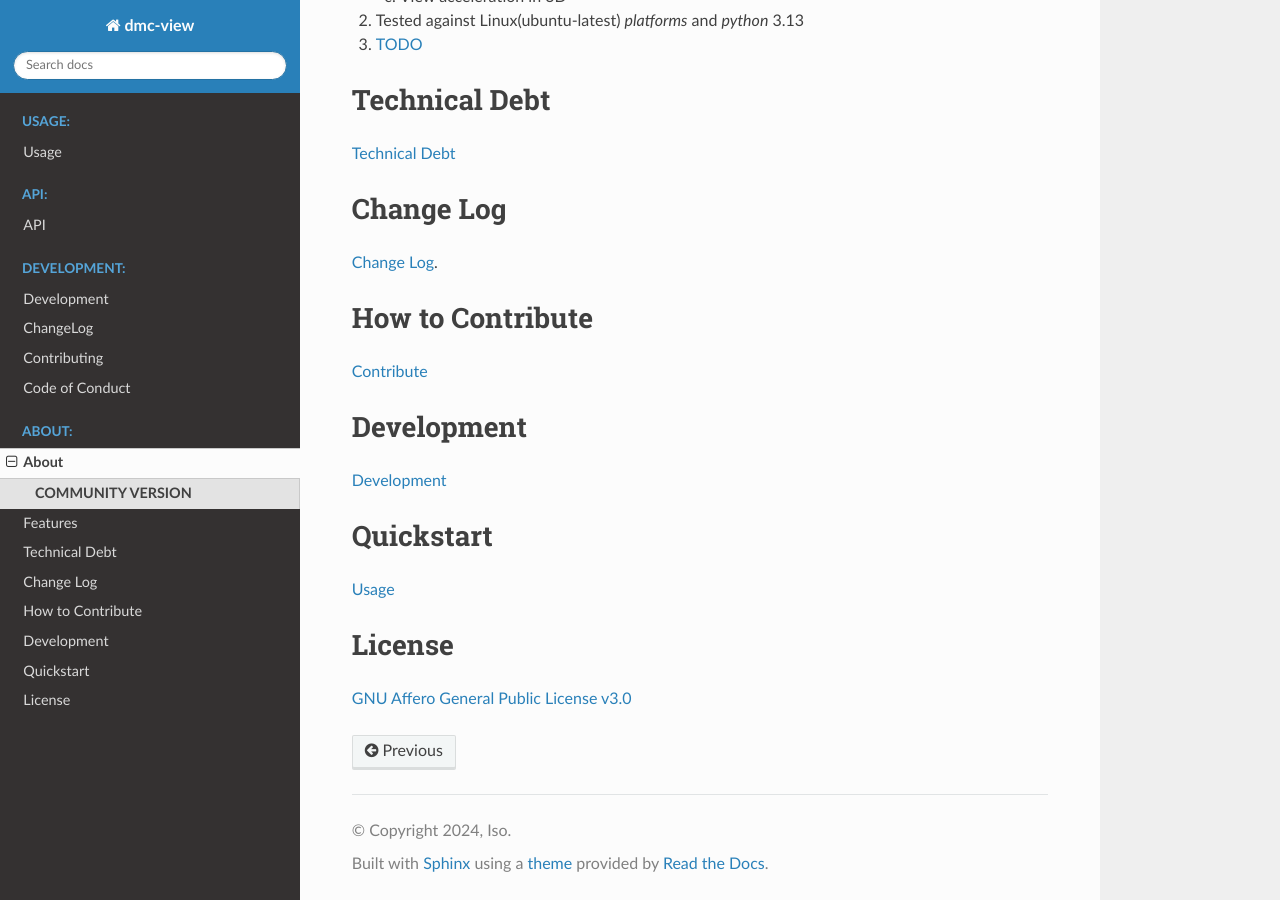
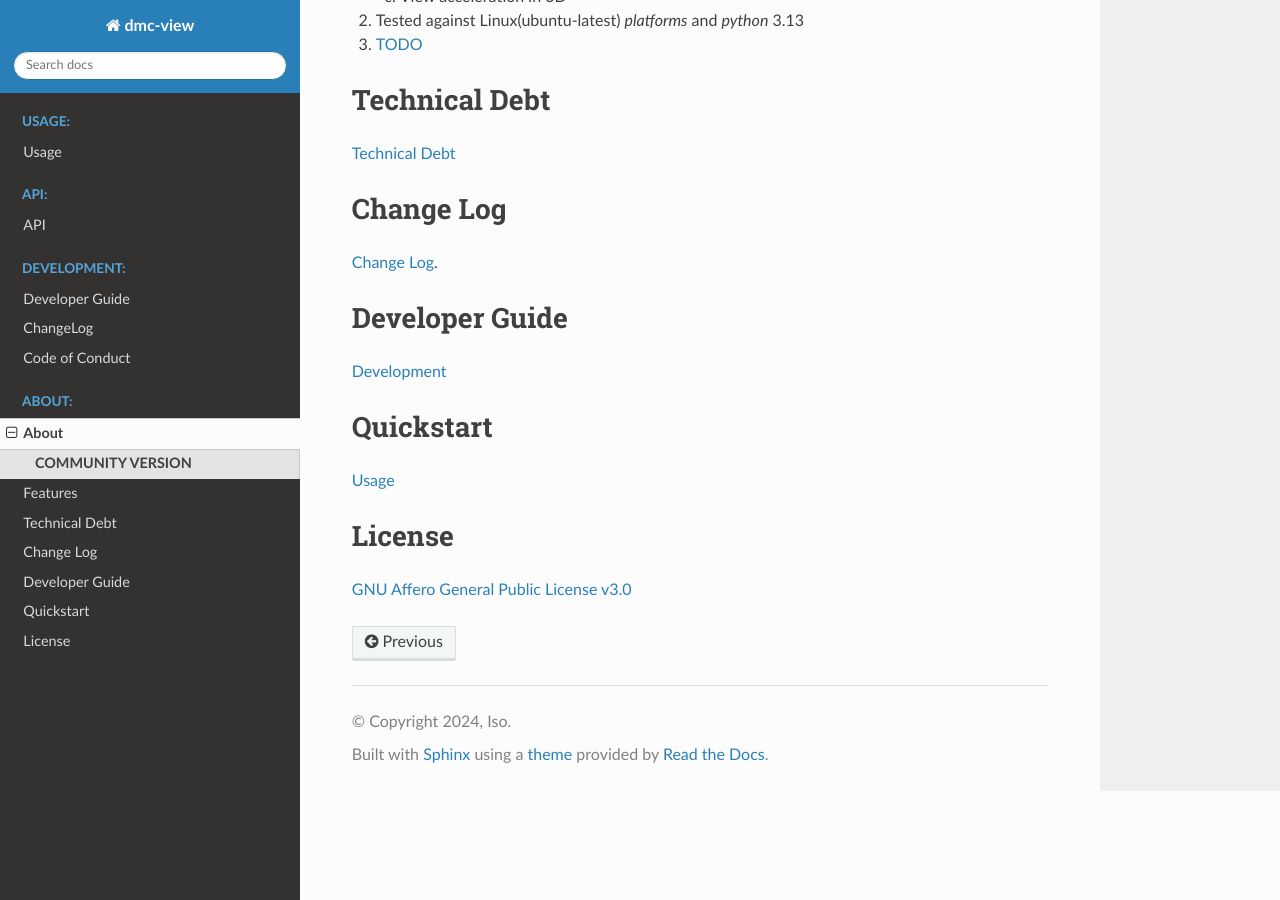
Before and after one commit to Issamricin/dmc-view, a Sphinx documentation site: the page built from docs/source/contents/about.rst, in a window 1280 px wide and 900 px high, scrolled down 1411 px. Built offline with Sphinx 7.4.7 and the Read the Docs theme 3.1.0, drawn with Linux system fonts in a browser that asks for light colours; pages that are not in the unit, such as notebooks, are missing from menus.

Commit message:
fixing the test release and documenting the developer guide

```diff
--- a/README.rst
+++ b/README.rst
@@ -45,12 +45,9 @@ Change Log
 ==========
 `Change Log <https://github.com/Issamricin/dmc-view/blob/master/CHANGELOG.rst>`_.
 
-How to Contribute
-=================
-`Contribute <https://github.com/Issamricin/dmc-view/blob/master/CONTRIBUTING.md>`_
 
-Development
-===========
+Developer Guide
+===============
 `Development <https://github.com/Issamricin/dmc-view/blob/master/docs/source/contents/development.rst>`_
 
 Quickstart
--- a/docs/source/contents/contributing.rst
+++ /dev/null
@@ -1,4 +0,0 @@
-Contributing
-============
-
-.. include:: ../../../CONTRIBUTING.md
--- a/docs/source/index.rst
+++ b/docs/source/index.rst
@@ -30,7 +30,6 @@ Digital Magnetic Compass View  documentation!
 
    contents/development
    contents/changelog
-   contents/contributing
    contents/code_of_conduct
 
 .. toctree::
--- a/pyproject.toml
+++ b/pyproject.toml
@@ -5,7 +5,7 @@ requires = ["poetry-core>=2.0.0,<3.0.0"]
 build-backend = "poetry.core.masonry.api"
 
 [project]
-name = "alandmcview"
+name = "dmcview"
 version = "0.3.2"
 description = "Digital Magnatic Compass View"
 authors = [
```
Also changed, not shown: docs/source/contents/development.rst (+38 -12 lines), 3 other files.
